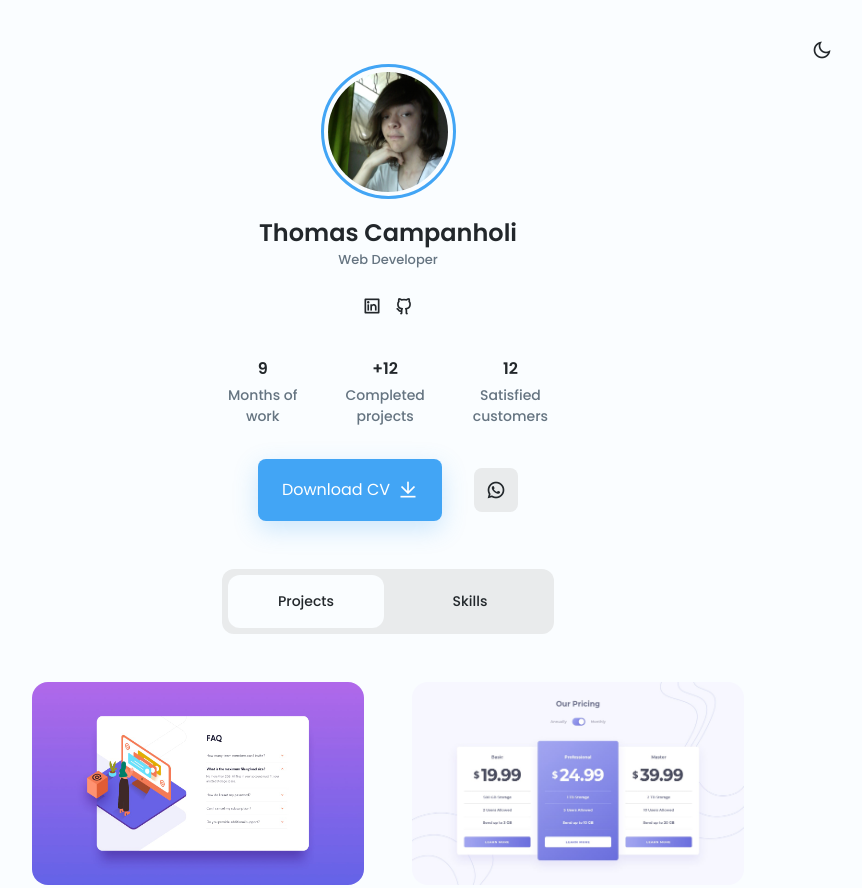
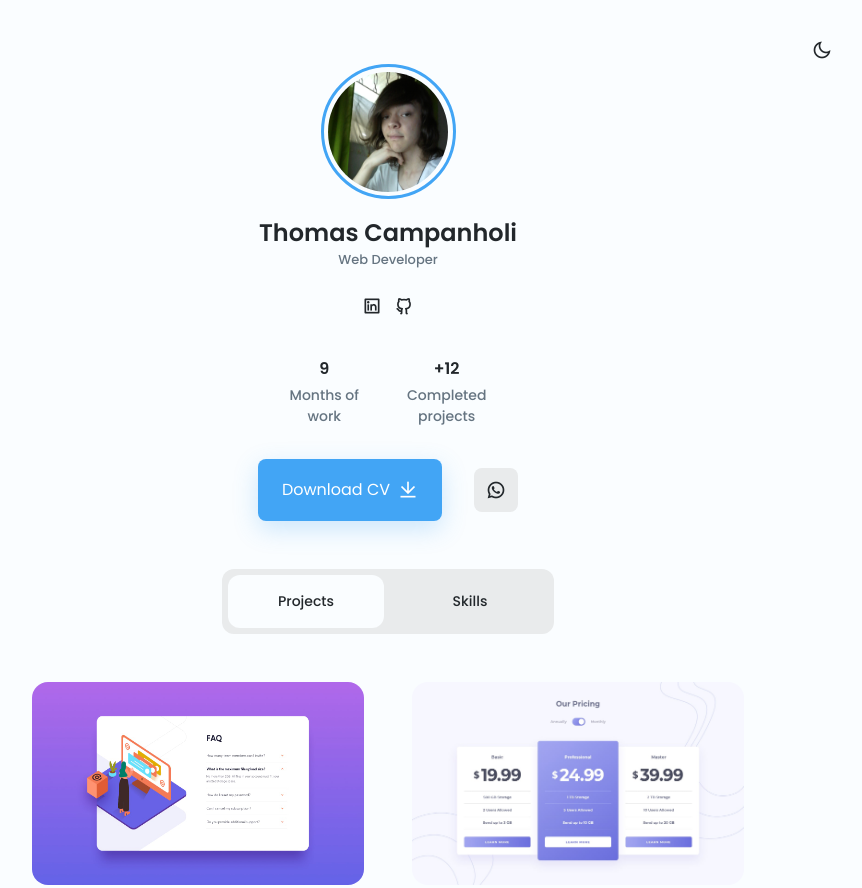
Before and after one commit to wholetomy/Portifolio, a plain HTML site: page index.html in a window 1280 px wide. Shown: the top 888 px of the page, without its empty margins (252-1114 px from the left). Drawn offline with nearby package versions, Linux system fonts and the light colour scheme.

Commit message:
second commit

```diff
--- a/assets/css/styles.css
+++ b/assets/css/styles.css
@@ -211,7 +211,7 @@ body.dark-theme {
 }
 
 .profile__info {
-  grid-template-columns: repeat(3, max-content);
+  grid-template-columns: repeat(2, max-content);
   justify-content: center;
   column-gap: 2.5rem;
 }
--- a/index.html
+++ b/index.html
@@ -13,7 +13,7 @@
         <!--=============== CSS ===============-->
         <link rel="stylesheet" href="assets/css/styles.css">
 
-        <title>Mini portfolio website - Bedimcode</title>
+        <title>Portfólio</title>
     </head>
     <body>
         <!--=============== HEADER ===============-->
@@ -56,10 +56,6 @@
                             Completed <br> projects
                         </p>
                     </div>
-                    <div class="profile__info-group">
-                        <h3 class="profile__info-number">12</h3>
-                        <p class="profile__info-description">Satisfied <br> customers</p>
-                    </div>
                 </div>
 
                 <div class="profile__buttons">
@@ -73,10 +69,6 @@
                         <a href="https://api.whatsapp.com/send?phone=5511969303582&text=Hello, I would like to have more information about your projects. " target="_blank" class="button button__small button__gray">
                             <i class="ri-whatsapp-line"></i>
                         </a>
-                        <!-- Insert your brand name or profile -->
-                        <!-- <a href="https://m.me/bedimcode" target="_blank" class="button button__small button__gray">
-                            <i class="ri-messenger-line"></i>
-                        </a> -->
                     </div>
                 </div>
             </div>
@@ -314,7 +306,7 @@
         <!--=============== FOOTER ===============-->
         <footer class="footer container">
             <span class="footer__copy">
-                <!-- &#169; Bedimcode. All rigths reserved -->
+                Thomas Campanholi
             </span>
         </footer>
 
```
Also changed, not shown: assets/img/favicon.png.
